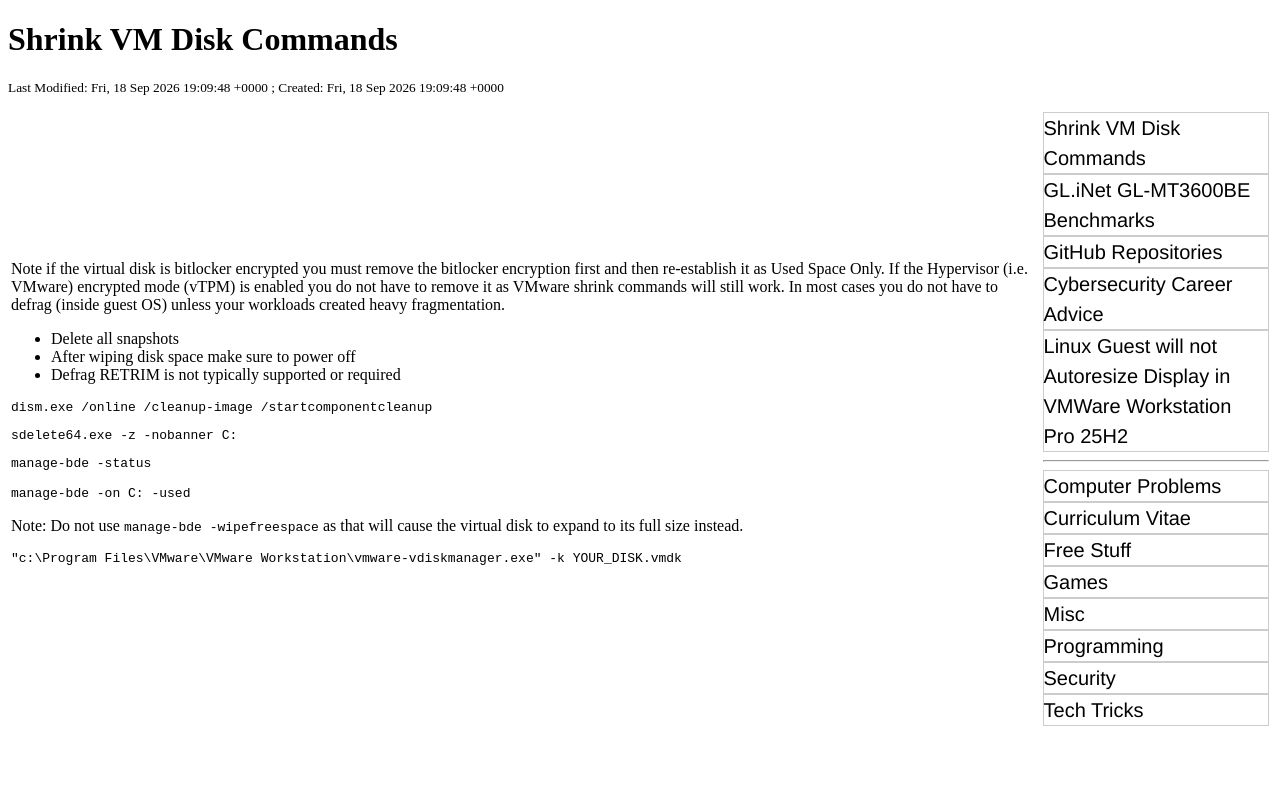
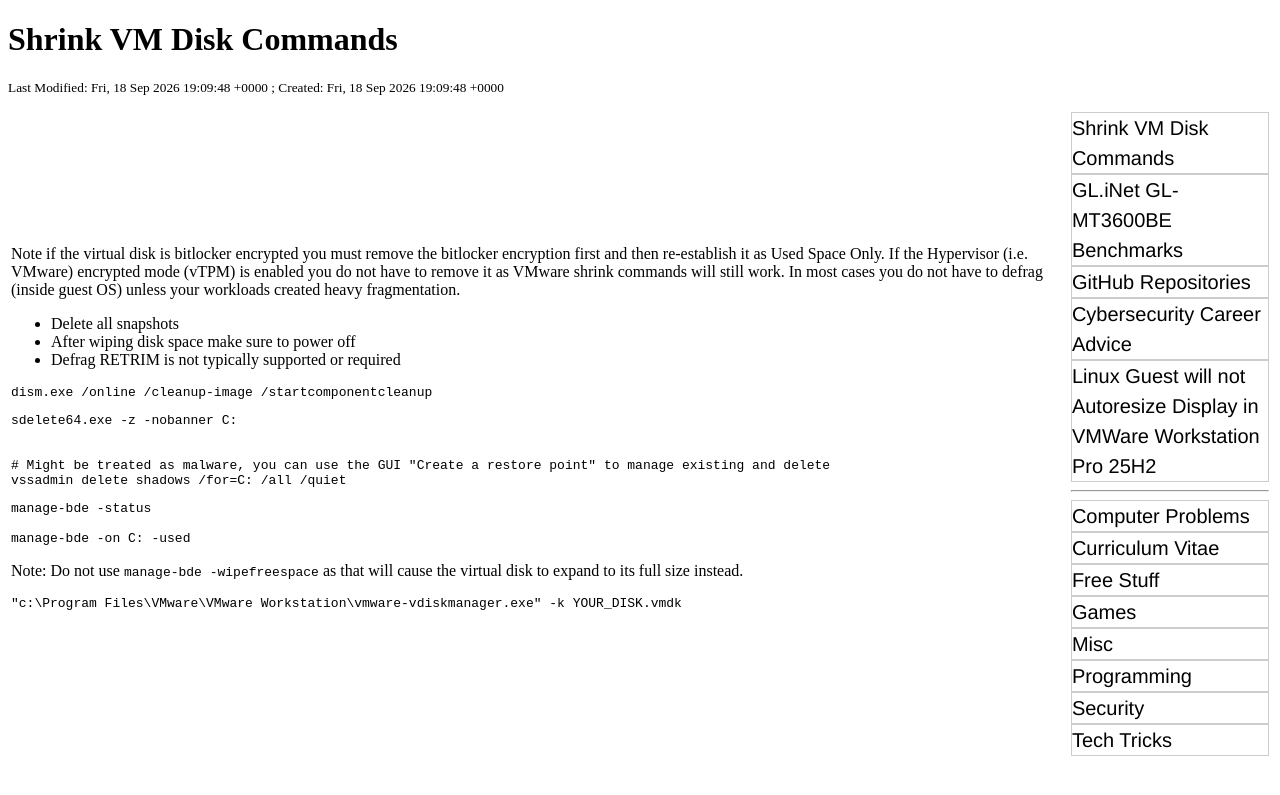
Before and after one commit to rbeede/rbeede.github.io, a Jekyll site: the page built from _posts/2026-09-18-Shrink_VM_Disk_Commands.html, in a window 1280 px wide. Shown: the top 795 px of the page. Built offline with Jekyll 4.4.1, drawn with Linux system fonts in a browser that asks for light colours.

Commit message:
Update 2026-09-18-Shrink_VM_Disk_Commands.html

```diff
--- a/_posts/2026-09-18-Shrink_VM_Disk_Commands.html
+++ b/_posts/2026-09-18-Shrink_VM_Disk_Commands.html
@@ -19,6 +19,10 @@
 
 <pre>
 sdelete64.exe -z -nobanner C:
+
+
+# Might be treated as malware, you can use the GUI "Create a restore point" to manage existing and delete
+vssadmin delete shadows /for=C: /all /quiet
 </pre>
 
 <pre>
```
